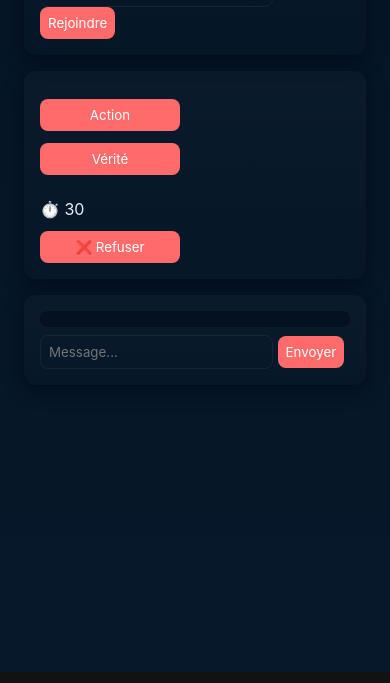
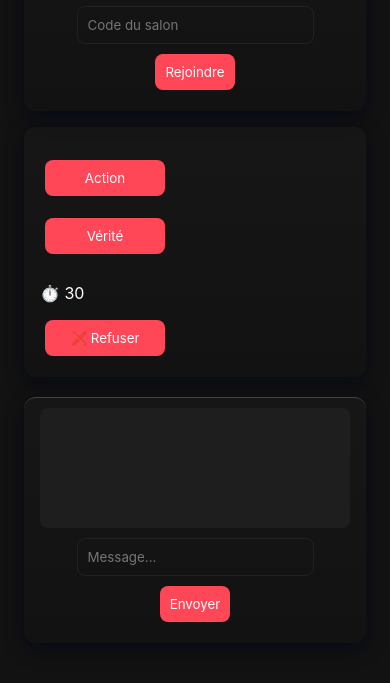
Before and after one commit to wwwdevelop-svg/action-ou-verite-, a plain HTML site: page public/index.html in a window 390 px wide. Shown: the part 172-855 px from the top of the page. Drawn offline with nearby package versions, Linux system fonts and the light colour scheme; no server answers.

Commit message:
style: merge user CSS into public/style.css (responsive, variables, accessibility)

```diff
--- a/public/style.css
+++ b/public/style.css
@@ -1,16 +1,63 @@
-:root { --bg:#0f1724; --card:#0b1220; --accent:#ff6b6b; --muted:#9aa4b2; color-scheme: dark; }
-*{box-sizing:border-box;font-family:Inter,system-ui,Arial;margin:0}
-body{background:linear-gradient(180deg,#041526 0%,#07182a 100%);color:#e6eef6;min-height:100vh;padding:24px}
+:root{
+	--bg: #121212;
+	--card: #1e1e1e;
+	--accent: #ff4757;
+	--muted: #444;
+	--text: #ffffff;
+	color-scheme: dark;
+}
+
+*{box-sizing:border-box;font-family:Inter,system-ui,Arial,Helvetica,Arial,sans-serif;margin:0}
+
+body{
+	background:var(--bg);
+	color:var(--text);
+	min-height:100vh;
+	padding:24px;
+	text-align:center;
+}
+
 .hidden{display:none}
-#home, #lobby, #game, #webcamMenu, #chat{background:linear-gradient(180deg,rgba(255,255,255,0.02),transparent);border-radius:12px;padding:16px;margin-bottom:16px;box-shadow:0 6px 18px rgba(2,6,23,0.6)}
-input,select,button{padding:8px;border-radius:8px;border:1px solid rgba(255,255,255,0.06);background:transparent;color:inherit}
-button{cursor:pointer;background:var(--accent);border:none;color:#fff}
+
+#home, #lobby, #game, #webcamMenu, #chat{
+	background:linear-gradient(180deg,rgba(255,255,255,0.02),transparent);
+	border-radius:12px;
+	padding:16px;
+	margin-bottom:16px;
+	box-shadow:0 6px 18px rgba(2,6,23,0.6);
+}
+
+input,select,button{padding:10px;margin:5px;border-radius:8px;border:1px solid rgba(255,255,255,0.06);background:transparent;color:inherit}
+
+button{cursor:pointer;background:var(--accent);border:none;color:#fff;transition:filter .12s,transform .08s}
+button:hover{filter:brightness(1.05);transform:translateY(-1px)}
+
 #players{list-style:none;padding-left:0}
 #players li{padding:6px 0;border-bottom:1px dashed rgba(255,255,255,0.02)}
+
 #game{display:flex;flex-direction:column;gap:12px;align-items:flex-start}
 #game button{width:140px}
+
 #localVideo{width:280px;height:180px;background:#000;border-radius:8px;object-fit:cover}
-#messages{max-height:160px;overflow:auto;padding:8px;background:#051020;border-radius:8px;margin-bottom:8px}
-#remoteCams{display:flex;gap:8px;flex-wrap:wrap;margin-top:8px}
+
+#chat{margin-top:20px;border-top:1px solid var(--muted);padding-top:10px}
+
+#messages{height:150px;overflow-y:auto;background:var(--card);padding:10px;margin-bottom:5px;border-radius:8px}
+
+#webcamMenu video, #remoteCams video{width:clamp(140px,18vw,220px);border-radius:10px;margin:5px;border:2px solid var(--accent);object-fit:cover}
+
+#remoteCams{display:flex;flex-wrap:wrap;justify-content:center}
+
+.talking{border:3px solid lime;box-shadow:0 0 10px rgba(0,255,0,0.12)}
+
 .small{font-size:0.9rem;color:var(--muted)}
 .center{display:flex;gap:8px;align-items:center}
+
+/* focus accessibility */
+button:focus,input:focus,select:focus{outline:3px solid rgba(255,71,87,0.18);outline-offset:2px}
+
+@media (max-width:480px){
+	#messages{height:120px}
+	#webcamMenu video,#remoteCams video{width:140px}
+	#game button{width:120px}
+}
```
